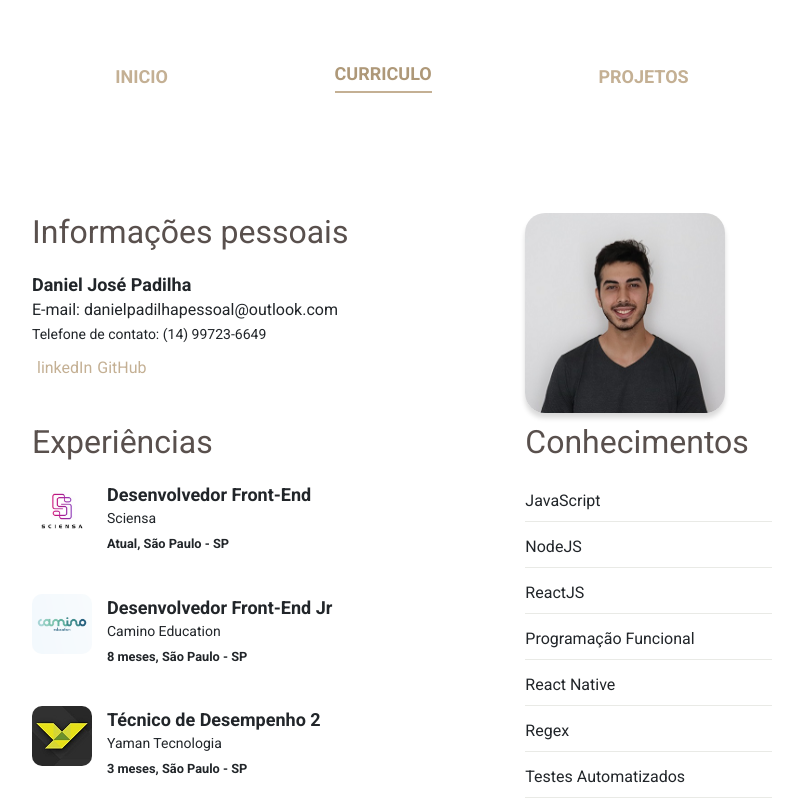
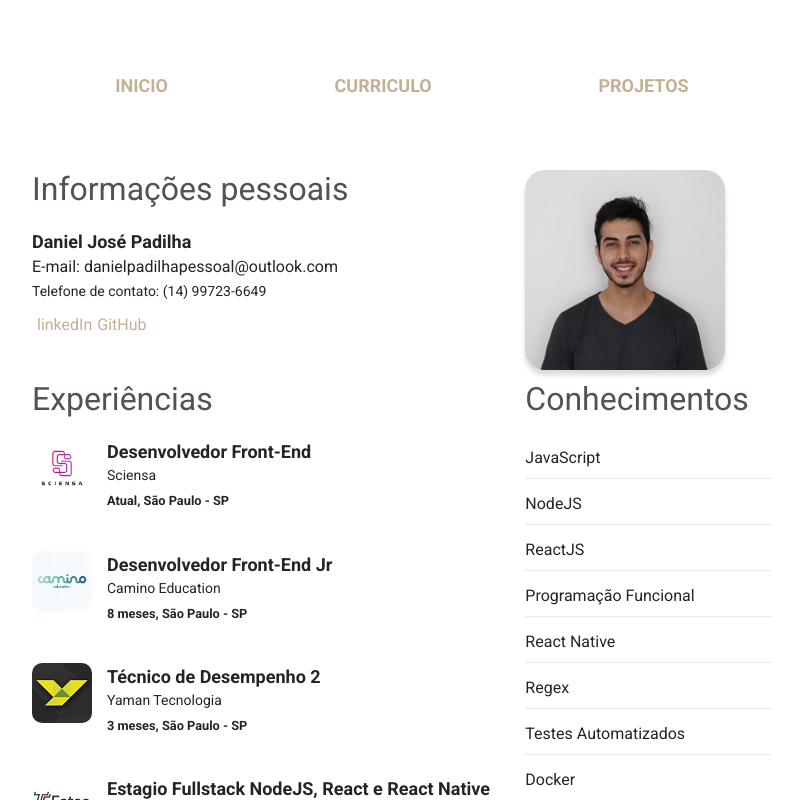
Before and after one commit to danjosepad/Portifolio, a React (Create React App) app: page /curriculo in a window 1280 px wide. Shown: the top 800 px of the page, without its empty margins (238-1041 px from the left). Built offline with nearby package versions, Linux system fonts and the light colour scheme.

Commit message:
feat: Header component added

```diff
--- /dev/null
+++ b/src/components/Header/index.js
@@ -0,0 +1,59 @@
+import React from 'react';
+import PropTypes from 'prop-types';
+import styled, { css } from 'styled-components';
+import { Link } from 'react-router-dom';
+
+// Styled components
+
+const Container = styled.div`
+  min-height: 50px;
+  height: 20%;
+  width: 100%;
+  display: flex;
+  flex-direction: row;
+  justify-content: space-around;
+  align-items: center;
+
+  a {
+  color: #c4b094;
+  text-decoration: none;
+  display: inline-block;
+  font-size: 18px;
+  font-weight: 600;
+  }
+
+  a:hover {
+  color: #ae9878;
+  border-bottom: 2px solid #c4b094;
+  padding-bottom: 4px;
+  transition: all 0.1s;
+  transition: all 0.1s;
+  }
+
+  ${({ isActive }) => isActive && css`
+    color: #ae9878;
+    border-bottom: 2px solid #c4b094;
+    padding-bottom: 4px;
+    transition: all 0.1s;
+  `}
+`;
+
+function Header({ type }) {
+  return (
+    <Container>
+      <Link to="/" isActive={type === 'home'}>INICIO</Link>
+      <Link to="/curriculo" isActive={type === 'curriculum'}>CURRICULO</Link>
+      <Link to="/projetos" isActive={type === 'projects'}>PROJETOS</Link>
+    </Container>
+  )
+}
+
+Header.defaultProps = {
+  type: 'home',
+}
+
+Header.propTypes = {
+  type: PropTypes.string,
+}
+
+export default Header;
--- a/src/pages/Curriculum/index.jsx
+++ b/src/pages/Curriculum/index.jsx
@@ -18,6 +18,8 @@ import interasoftLogo from '../../assets/interasoftLogo.png';
 import styles from './styles.module.css';
 import photo from '../../assets/resizedPhoto.png';
 import Footer from '../../components/Footer';
+import Header from '../../components/Header';
+import { HeaderContainer } from './styles';
 
 export default function Curriculo() {
 
@@ -30,12 +32,10 @@ export default function Curriculo() {
       <Helmet>
         <title>Daniel Padilha - Curriculo</title>
       </Helmet>
-      <div className={styles.header}>
-        <Link to="/">INICIO</Link>
-        <Link to="/curriculo" className={styles.active}>CURRICULO</Link>
-        <Link to="/projetos">PROJETOS</Link>
-      </div>
 
+      <HeaderContainer>
+        <Header type="curriculum" />
+      </HeaderContainer>
       <div className={styles.container}>
         <div className={styles.userInfo}>
           <h2>Informações pessoais</h2>
--- /dev/null
+++ b/src/pages/Curriculum/styles.js
@@ -0,0 +1,7 @@
+import styled from 'styled-components';
+
+export const HeaderContainer = styled.div`
+  max-width: 800px;
+  margin: 60px auto 0px;
+  padding: 0px 30px;
+`;
--- a/src/pages/Curriculum/styles.module.css
+++ b/src/pages/Curriculum/styles.module.css
@@ -1,31 +1,9 @@
-.header {
-  padding: 60px 30px;
-  max-width: 800px;
-  margin: 0 auto;
-  min-height: 50px;
-  height: 20%;
-  display: flex;
-  flex-direction: row;
-  justify-content: space-around;
-  align-items: center;
-}
+
 a {
   color: #c4b094;
   text-decoration: none;
 }
-.header a {
-  display: inline-block;
-  font-size: 18px;
-  font-weight: 600;
-}
 
-.header .active,
-.header a:hover {
-  color: #ae9878;
-  border-bottom: 2px solid #c4b094;
-  padding-bottom: 4px;
-  transition: all 0.1s;
-}
 .container {
   max-width: 800px;
   margin: 0 auto;
--- a/src/pages/Home/index.jsx
+++ b/src/pages/Home/index.jsx
@@ -11,13 +11,12 @@ import styles from './styles.module.css';
 import Footer from '../../components/Footer';
 import {
   Container,
-  Header,
   About,
-  LinkRef,
   MediaLinks,
   Knowlodges,
   KnowlodgesContainer
 } from './styles';
+import Header from '../../components/Header';
 
 export default function Home() {
   useEffect(() => {
@@ -29,12 +28,7 @@ export default function Home() {
       <Helmet>
         <title>Daniel Padilha - Inicio</title>
       </Helmet>
-      <Header>
-        <LinkRef to="/" isActive>INICIO</LinkRef>
-        <LinkRef to="/curriculo">CURRICULO</LinkRef>
-        <LinkRef to="/projetos">PROJETOS</LinkRef>
-      </Header>
-
+      <Header type="home" />
       <About>
         <img src={photo} alt="Daniel Padilha" className={styles.photo} />
         <strong>Daniel José Padilha</strong>
--- a/src/pages/Projects/index.jsx
+++ b/src/pages/Projects/index.jsx
@@ -20,7 +20,7 @@ import logoConceitosNodeJS from '../../assets/logoConceitosNodeJS.png';
 import logoGoBarber from '../../assets/logoGoBarber.png';
 
 import styles from './styles.module.css';
-
+import Header from '../../components/Header';
 import 'aos/dist/aos.css';
 
 export default function Projetos() {
@@ -265,11 +265,7 @@ export default function Projetos() {
       <Helmet>
         <title>Daniel Padilha - Projetos</title>
       </Helmet>
-      <div className={styles.header}>
-        <Link to="/">INICIO</Link>
-        <Link to="/curriculo">CURRICULO</Link>
-        <Link to="/projetos" className={styles.active}>PROJETOS</Link>
-      </div>
+      <Header type="projects" />
 
       <div className={styles.projectsContainer}>
         <h1>Projetos</h1>
```
